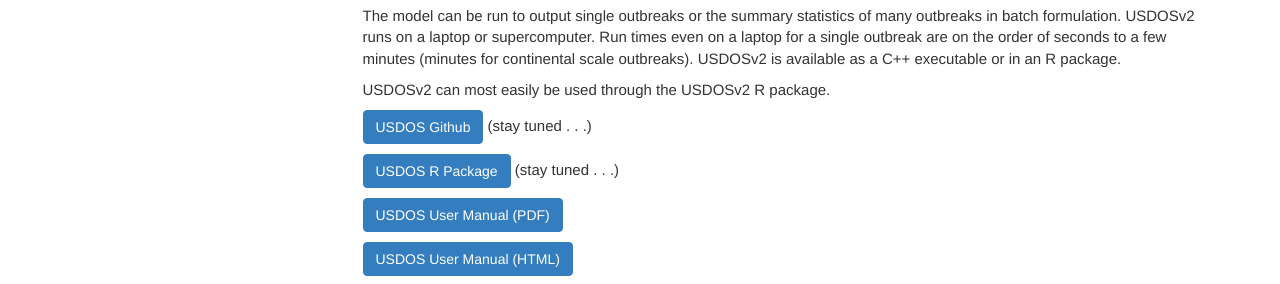
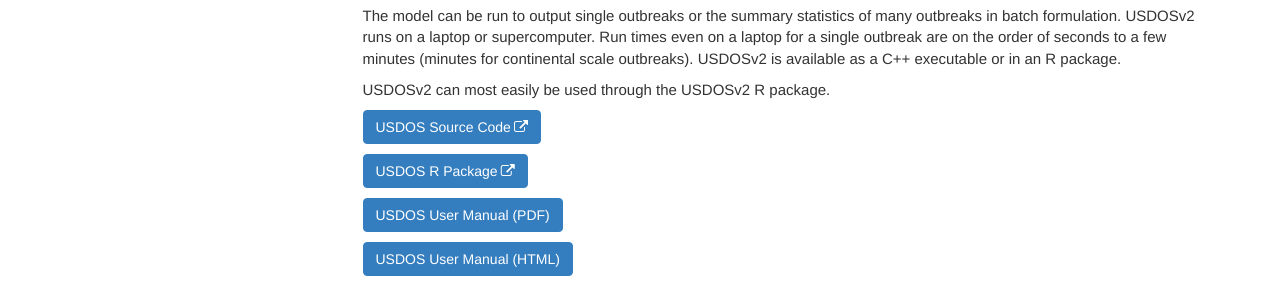
Before and after one commit to webblabb/usammusdos, a Jekyll site: the page built from pages/usdos/usdos.md, in a window 1280 px wide. Shown: the part 304-588 px from the top of the page. Built offline with Jekyll 4.4.1, drawn with Linux system fonts in a browser that asks for light colours; nearby versions of some CDN libraries; comment, search, counter and statistics services are not loaded.

Commit message:
Adding links to code repositories

```diff
--- a/pages/usdos/usdos.md
+++ b/pages/usdos/usdos.md
@@ -16,9 +16,9 @@ The model can be run to output single outbreaks or the summary statistics of man
 USDOSv2 can most easily be used through the USDOSv2 R package.
 
 
-<a href="" class="btn btn-primary">USDOS Github</a> (stay tuned . . .)
+<a href="https://github.com/webblabb/usdos" class="btn btn-primary">USDOS Source Code</a>
 
-<a href="" class="btn btn-primary">USDOS R Package</a>  (stay tuned . . .)
+<a href="https://github.com/webblabb/usdosr" class="btn btn-primary">USDOS R Package</a>
 
 <a href="literature/USDOS_UserManual.pdf" class="btn btn-primary">USDOS User Manual (PDF)</a>
 
```
